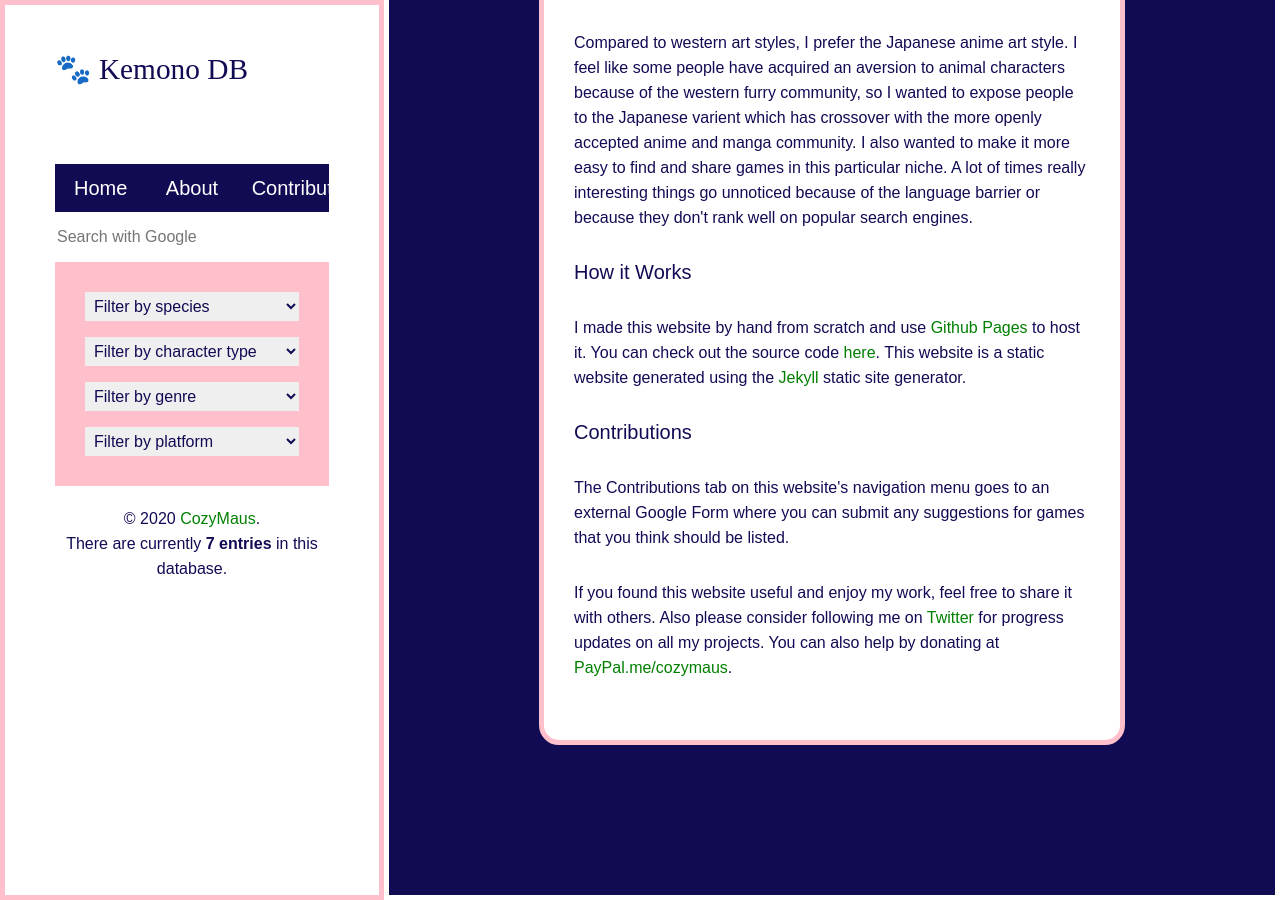
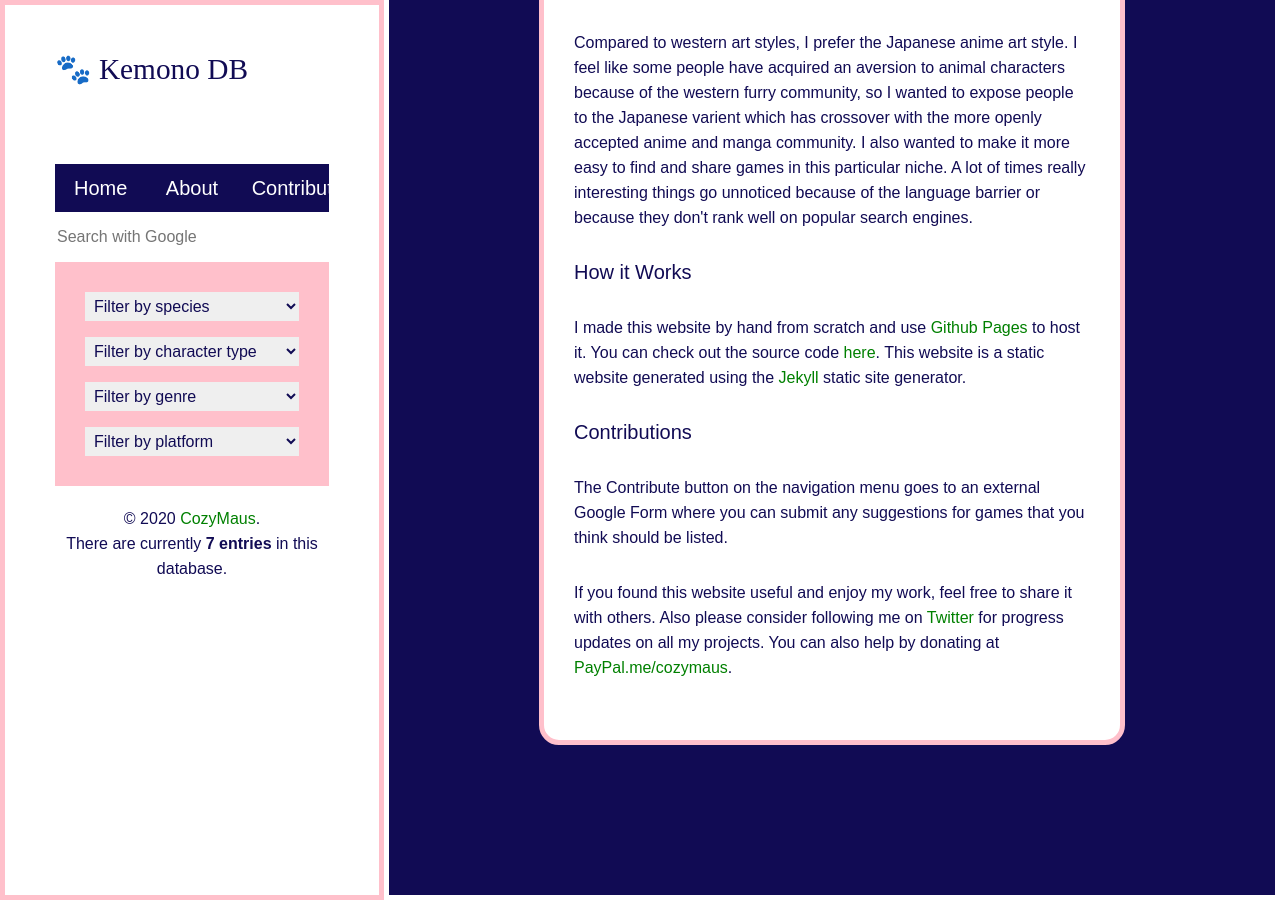
Before and after one commit to byliz/animal-game-database, a Jekyll site: the page built from about/index.html, in a window 1280 px wide and 900 px high, scrolled down 874 px. Built offline with Jekyll 4.4.1, drawn with Linux system fonts in a browser that asks for light colours; nearby versions of some CDN libraries.

Commit message:
Update index.html

```diff
--- a/about/index.html
+++ b/about/index.html
@@ -39,7 +39,7 @@ Compared to western art styles, I prefer the Japanese anime art style. I feel li
 <h3>Contributions</h3>
 
 <p class="excerpt">
-The Contributions tab on this website's navigation menu goes to an external Google Form where you can submit any suggestions for games that you think should be listed.
+The Contribute button on the navigation menu goes to an external Google Form where you can submit any suggestions for games that you think should be listed.
 </p>
 
 <p class="excerpt">If you found this website useful and enjoy my work, feel free to share it with others. Also please consider following me on <a href="http://twitter.com/cozymaus" target="_blank">Twitter</a> for progress updates on all my projects. You can also help by donating at <a href="https://paypal.me/cozymaus" target="_blank">PayPal.me/cozymaus</a>.</p>
```
